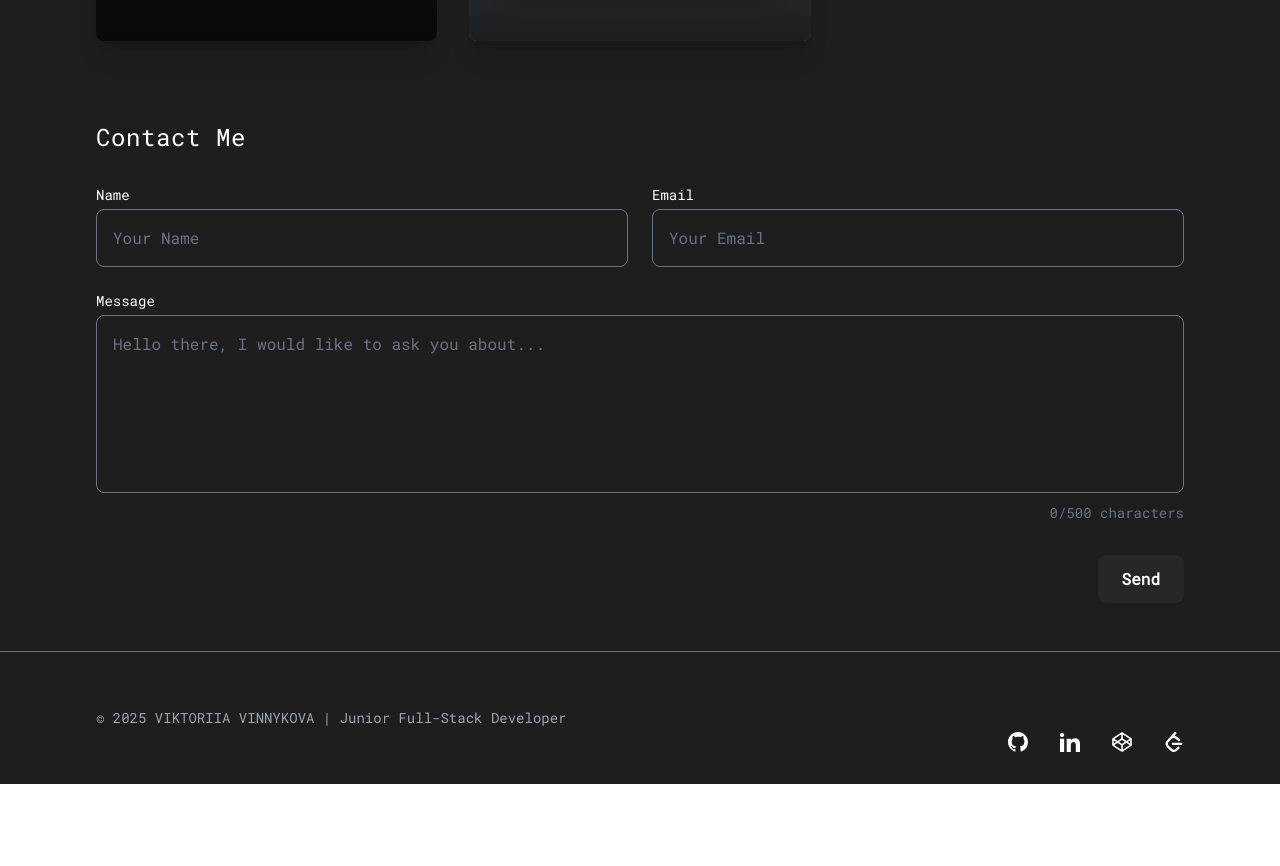
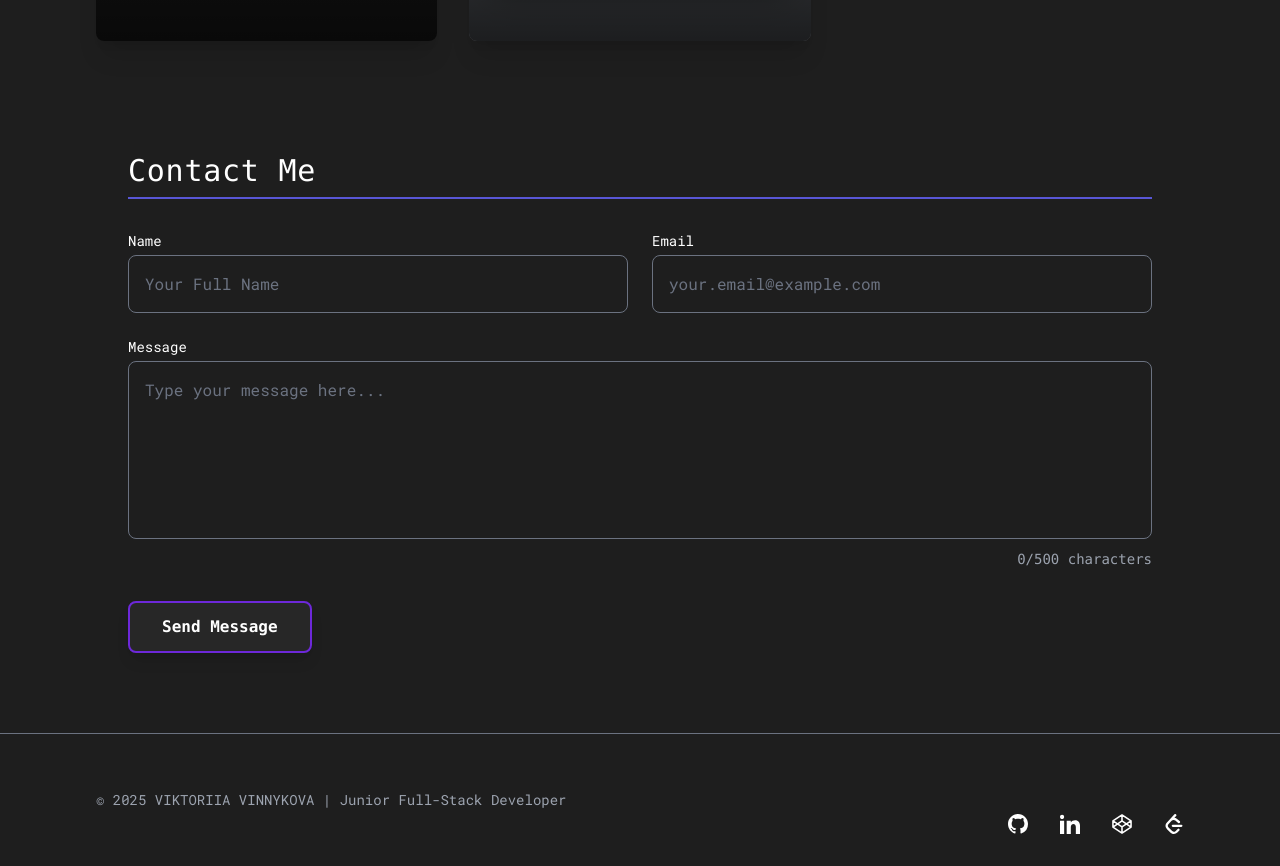
Before and after one commit to fullstackdevell/my-portfolio, a React (Vite) app: page / in a window 1280 px wide. Shown: the part 1580-2446 px from the top of the page. Before the commit the page ends 2364 px from the top, so only its background shows below. Built offline with nearby package versions, Linux system fonts and the light colour scheme; a web font is replaced by a local one.

Commit message:
some stuff

```diff
--- a/src/components/ContactMe.jsx
+++ b/src/components/ContactMe.jsx
@@ -18,8 +18,7 @@ function ContactMe ({id}) {
         setFormData({ ...formData, [e.target.name]: e.target.value });
     }
 
-    // Step 2: Helper function to URL-encode the form data
-    // This format is required by Netlify when submitting via JavaScript's fetch API
+    // Official Netlify document utility function: Converts the state object into a URL-encoded string.
     const encode = (data) => {
         return Object.keys(data)
             .map(key => encodeURIComponent(key) + "=" + encodeURIComponent(data[key]))
@@ -30,50 +29,53 @@ function ContactMe ({id}) {
         e.preventDefault();
         setStatus('Sending...');
 
-        // Step 3: Use the fetch API to submit data
         try {
-        const response = await fetch("/", { // Netlify submissions should go to the root path
+            // Netlify submissions always target the root path ("/")
+            const response = await fetch("/", {
                 method: 'POST',
-            // Step 4: Include the 'form-name' and use the URL-encoded data for the body
+                // IMPORTANT: The body must be URL-encoded, including the hidden 'form-name' field
                 body: encode({ "form-name": "contact", ...formData }),
                 headers: {
-                // Step 5: IMPORTANT! Change content type to URL-encoded
+                    // CRUCIAL: Must be application/x-www-form-urlencoded
                     'Content-Type': 'application/x-www-form-urlencoded'
                 }
             });
 
             if (response.ok) {
-            setStatus('Message sent successfully!');
+                setStatus('Message sent successfully! Thank you.');
                 setFormData({ name: '', email: '', message: '' });
             } else {
-            // Netlify usually redirects on success, but this catches network errors or other issues
-            setStatus('Failed to send message. Please try again.');
+                // This catches non-network errors, like a server-side redirect failure
+                setStatus('Submission failed. Please check Netlify form settings.');
             }
         } catch (error) {
-        setStatus('An error occurred. Check your network or Netlify settings.');
+            // This catches network issues
+            setStatus('An error occurred. Check your network connection.');
             console.error("Form submission error:", error);
         }
     }
 
 return (
-        <section id={id}>
-            <h2 className="font-roboto-mono text-2xl tracking-wide mb-8">Contact Me</h2>
+        <section id={id} className="p-8">
+            <h2 className="font-mono text-3xl text-white tracking-wide mb-8 border-b-2 border-purple pb-2">Contact Me</h2>
 
+            {/* The form tag needs 'name' and 'data-netlify' for Netlify to detect it statically */}
             <form onSubmit={handleSubmit} name="contact" method="POST" data-netlify="true">
-                {/* Step 1: Add a hidden input field that Netlify uses to identify the form during the build process */}
+
+                {/* 1. REQUIRED HIDDEN FIELD: Netlify scans the build output for this static field to register the form. */}
                 <input type="hidden" name="form-name" value="contact" />
 
-                {/* Two-column layout for Name and Email inputs on desktop */}
                 <div className="grid grid-cols-1 md:grid-cols-2 gap-6 mb-6">
+                    {/* Name Input */}
                     <div>
                         <label htmlFor="name" className={labelClasses}>Name</label>
                         <input
                             type="text"
                             id="name"
-                            name="name" // The name must match the key in formData
+                            name="name" // Matches the key in formData and the form submission
                             value={formData.name}
-                            onChange={handleChange} // Links the input to the state handler
-                            placeholder="Your Name"
+                            onChange={handleChange}
+                            placeholder="Your Full Name"
                             required
                             className={inputClasses}
                         />
@@ -88,7 +90,7 @@ return (
                             name="email"
                             value={formData.email}
                             onChange={handleChange}
-                            placeholder="Your Email"
+                            placeholder="your.email@example.com"
                             required
                             className={inputClasses}
                         />
@@ -101,26 +103,26 @@ return (
                         name="message"
                         value={formData.message}
                         onChange={handleChange}
-                        placeholder="Hello there, I would like to ask you about..."
+                        placeholder="Type your message here..."
                         required
                         maxLength="500"
                         rows="6"
                         className={`${inputClasses} resize-none`}
                     ></textarea>
-                    {/* Character counter (uses the length of the state value) */}
-                    <p className="text-right text-sm font-roboto-mono text-gray-500 mt-1">{formData.message.length}/500 characters</p>
+                    {/* Character counter */}
+                    <p className="text-right text-sm font-mono text-gray-400 mt-1">{formData.message.length}/500 characters</p>
                 </div>
                 {/* Submit Button Area */}
-                <div className="flex justify-end items-center">
-                    {/* Display status messages (Sending, Success, Failure) */}
-                    {status && <p className="mr-4 text-sm font-roboto-mono text-purple">{status}</p>}
+                <div className="flex justify-between items-center">
+                    {/* Display status messages */}
+                    {status && <p className="mr-4 text-base font-mono text-[#a78bfa]">{status}</p>}
 
-                    {/* Send Button: Styled using the dark button theme from previous sections */}
                     <button
                         type="submit"
-                        className="bg-[#272727] text-white font-roboto-mono text-base font-bold px-6 py-3 rounded-lg hover:bg-purple transition duration-300 flex items-center"
+                        className="bg-[#272727] text-white font-mono text-base font-bold px-8 py-3 rounded-lg border-2 border-[#6d28d9] hover:bg-[#6d28d9] hover:text-black transition duration-300 flex items-center shadow-lg"
+                        disabled={status === 'Sending...'}
                     >
-                        Send
+                        Send Message
                     </button>
                 </div>
             </form>
```
Lines whose indentation alone changed are shown as unchanged.
